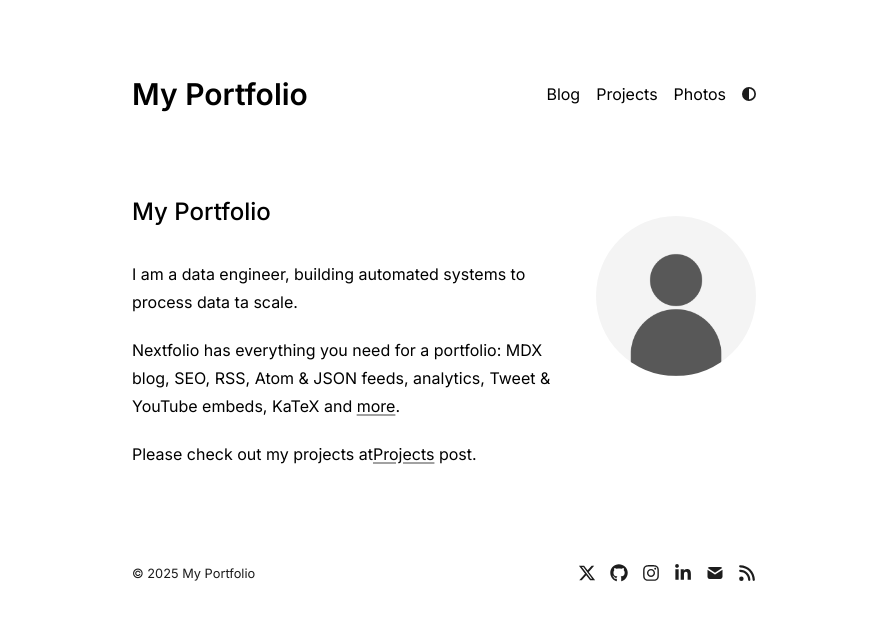
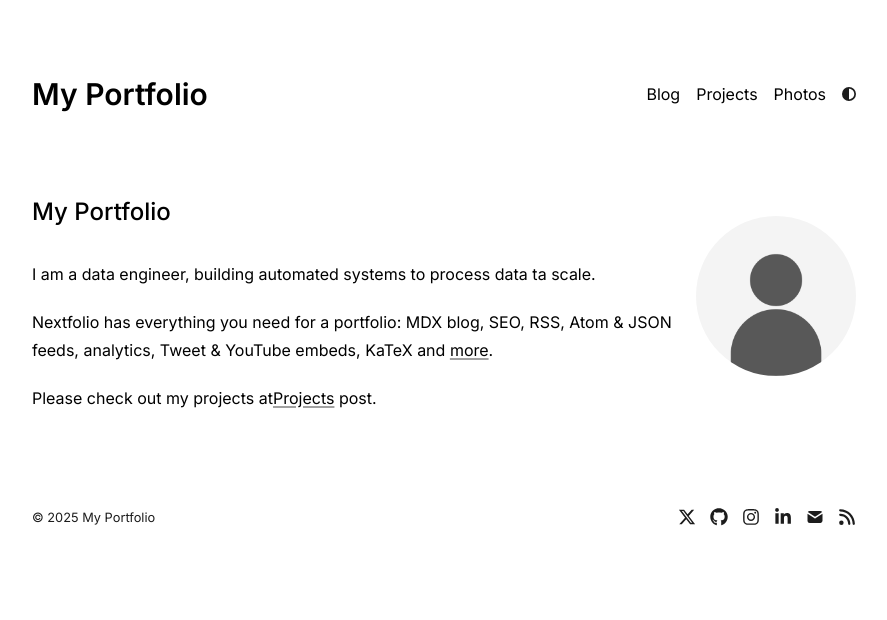
Before and after one commit to na004-pixel/nextfolio-a-simple-next-js-portfolio, a Next.js app: page / in a window 1280 px wide. Shown: the top 620 px of the page, without its empty margins (196-1083 px from the left). Built offline with nearby package versions, Linux system fonts and the light colour scheme.

Commit message:
Update layout.tsx

```diff
--- a/app/layout.tsx
+++ b/app/layout.tsx
@@ -80,7 +80,7 @@
           enableSystem
           disableTransitionOnChange
         >
-          <main className="flex-auto min-w-0 mt-2 md:mt-6 flex flex-col px-6 sm:px-4 md:px-0 max-w-[624px] w-full">
+          <main className="flex-auto min-w-0 mt-2 md:mt-6 flex flex-col px-6 sm:px-4 md:px-0 max-w-[824px] w-full">
             <Navbar />
             {children}
             <Footer />
```
